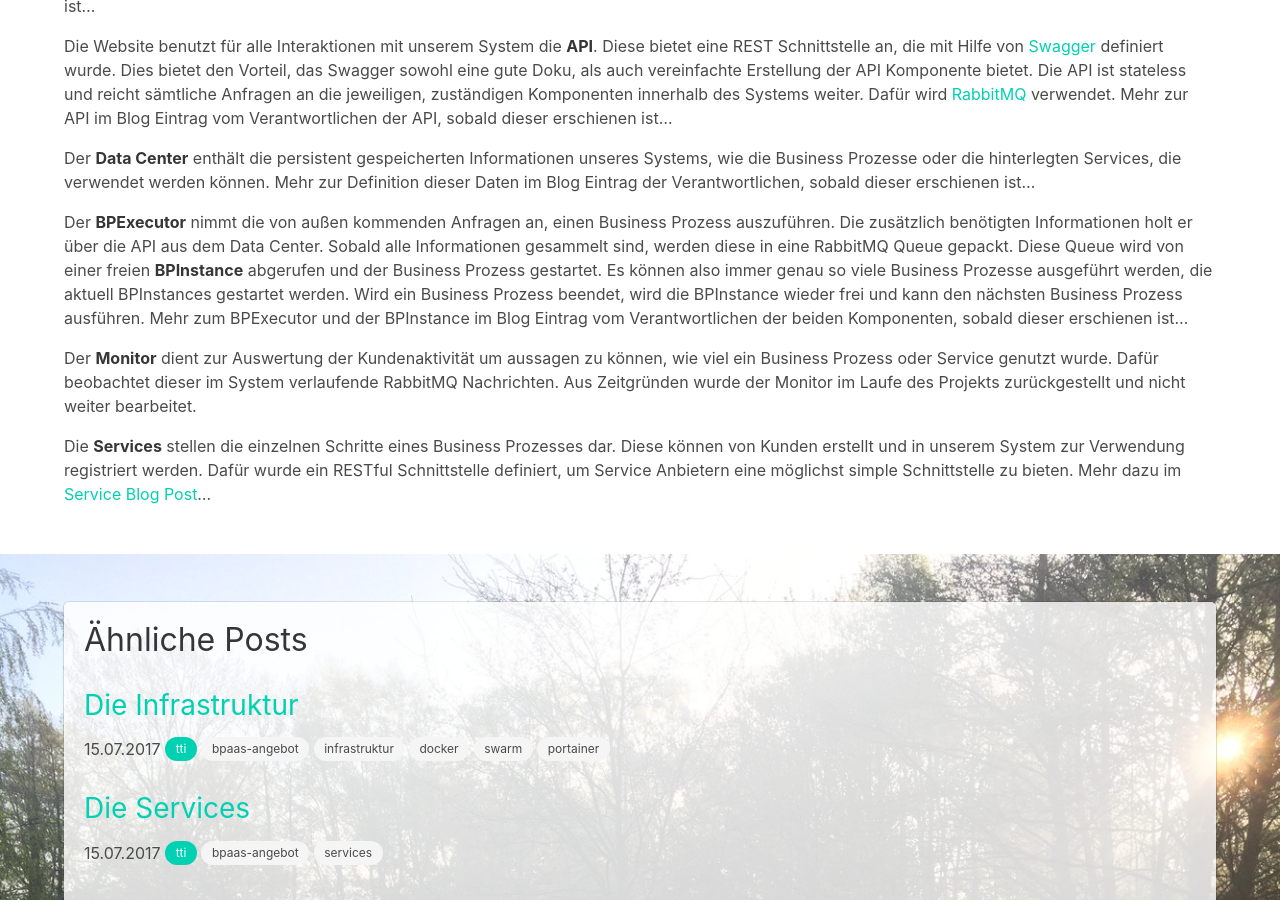
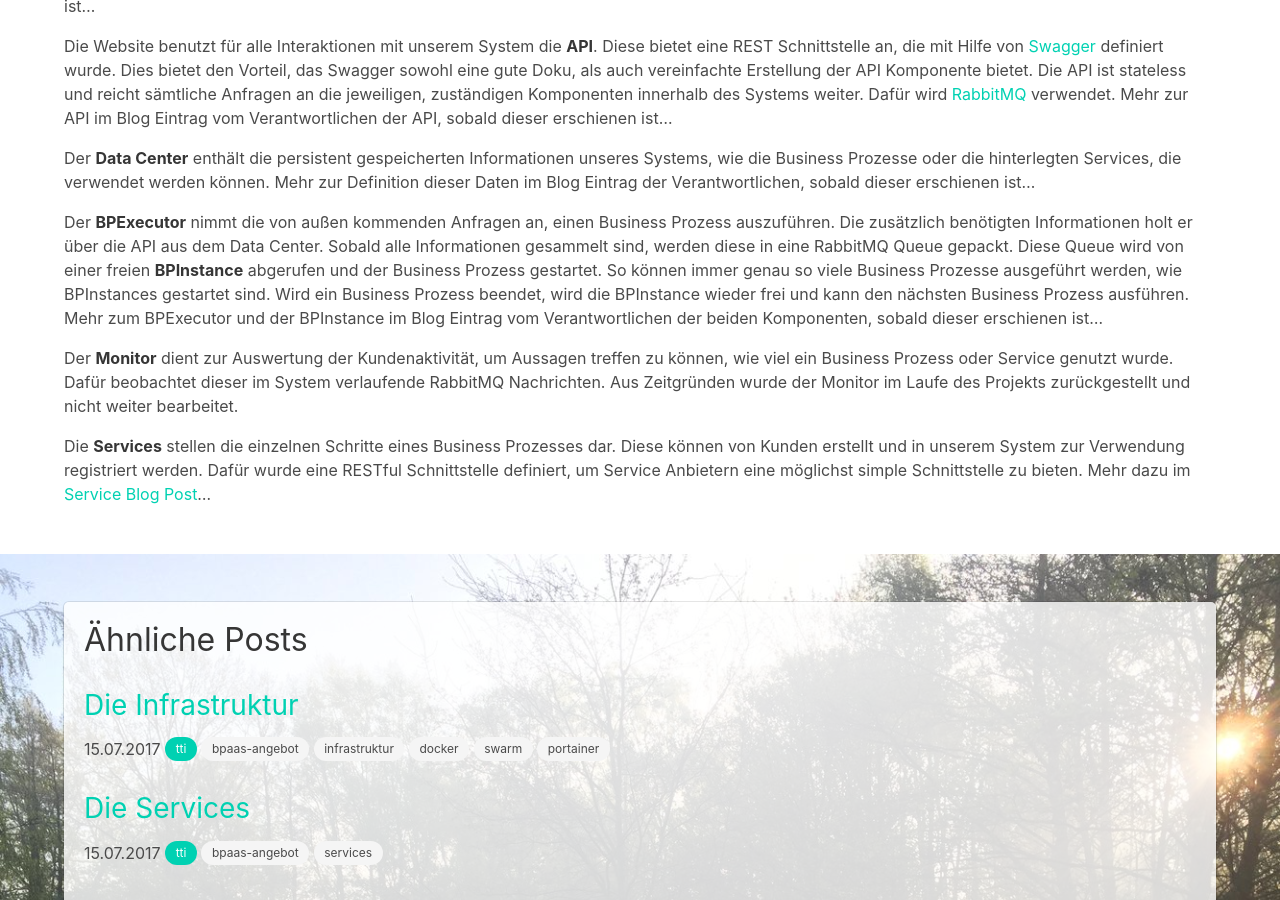
Before and after one commit to EdJoPaTo/edjopato.de, a Jekyll site: the page built from _posts/2017-07-15-architektur.md, in a window 1280 px wide and 900 px high, scrolled down 1243 px. Built offline with Jekyll 4.4.1, drawn with Linux system fonts in a browser that asks for light colours.

Commit message:
fix: wording and typos

```diff
--- a/_posts/2017-07-15-architektur.md
+++ b/_posts/2017-07-15-architektur.md
@@ -41,15 +41,15 @@ Der **BPExecutor** nimmt die von außen kommenden Anfragen an, einen Business Pr
 Die zusätzlich benötigten Informationen holt er über die API aus dem Data Center.
 Sobald alle Informationen gesammelt sind, werden diese in eine RabbitMQ Queue gepackt.
 Diese Queue wird von einer freien **BPInstance** abgerufen und der Business Prozess gestartet.
-Es können also immer genau so viele Business Prozesse ausgeführt werden, die aktuell BPInstances gestartet werden.
+So können immer genau so viele Business Prozesse ausgeführt werden, wie BPInstances gestartet sind.
 Wird ein Business Prozess beendet, wird die BPInstance wieder frei und kann den nächsten Business Prozess ausführen.
 Mehr zum BPExecutor und der BPInstance im Blog Eintrag vom Verantwortlichen der beiden Komponenten, sobald dieser erschienen ist…
 
-Der **Monitor** dient zur Auswertung der Kundenaktivität um aussagen zu können, wie viel ein Business Prozess oder Service genutzt wurde.
+Der **Monitor** dient zur Auswertung der Kundenaktivität, um Aussagen treffen zu können, wie viel ein Business Prozess oder Service genutzt wurde.
 Dafür beobachtet dieser im System verlaufende RabbitMQ Nachrichten.
 Aus Zeitgründen wurde der Monitor im Laufe des Projekts zurückgestellt und nicht weiter bearbeitet.
 
 Die **Services** stellen die einzelnen Schritte eines Business Prozesses dar.
 Diese können von Kunden erstellt und in unserem System zur Verwendung registriert werden.
-Dafür wurde ein RESTful Schnittstelle definiert, um Service Anbietern eine möglichst simple Schnittstelle zu bieten.
+Dafür wurde eine RESTful Schnittstelle definiert, um Service Anbietern eine möglichst simple Schnittstelle zu bieten.
 Mehr dazu im [Service Blog Post]({% post_url 2017-07-15-services %})…
```
Also changed, not shown: other parts of _posts/2017-07-15-architektur.md (+1 -1 lines).
